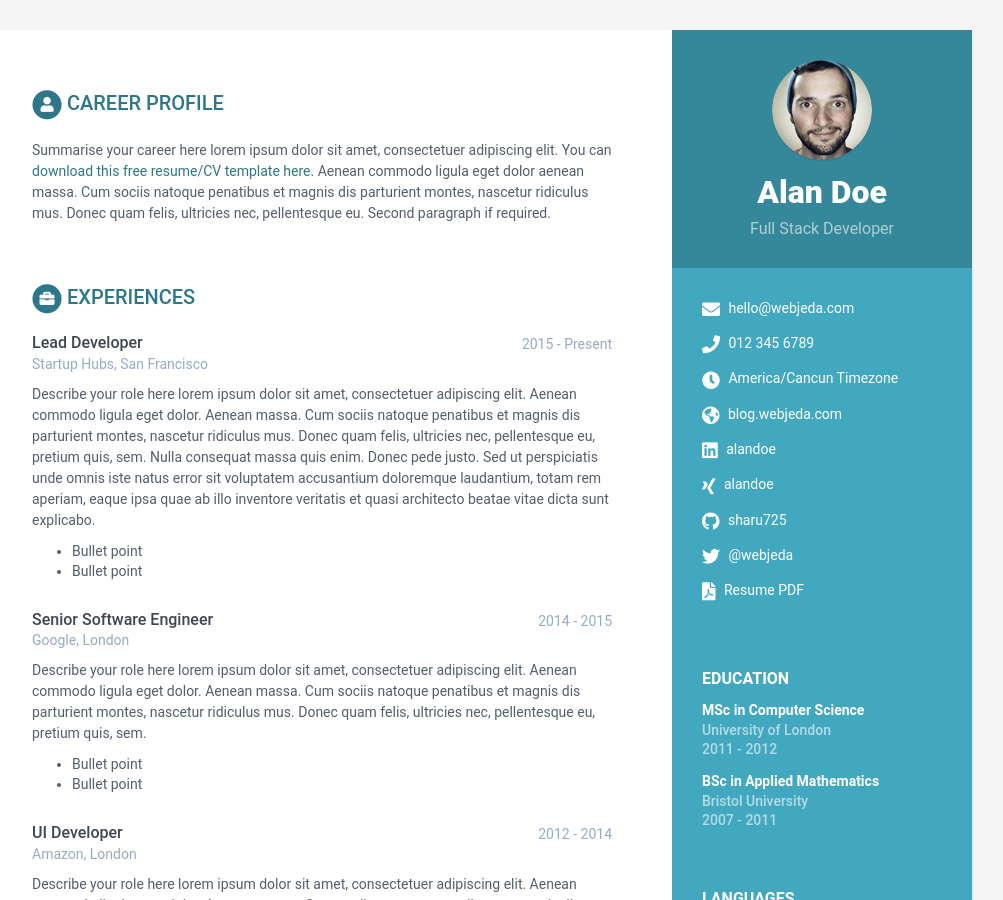
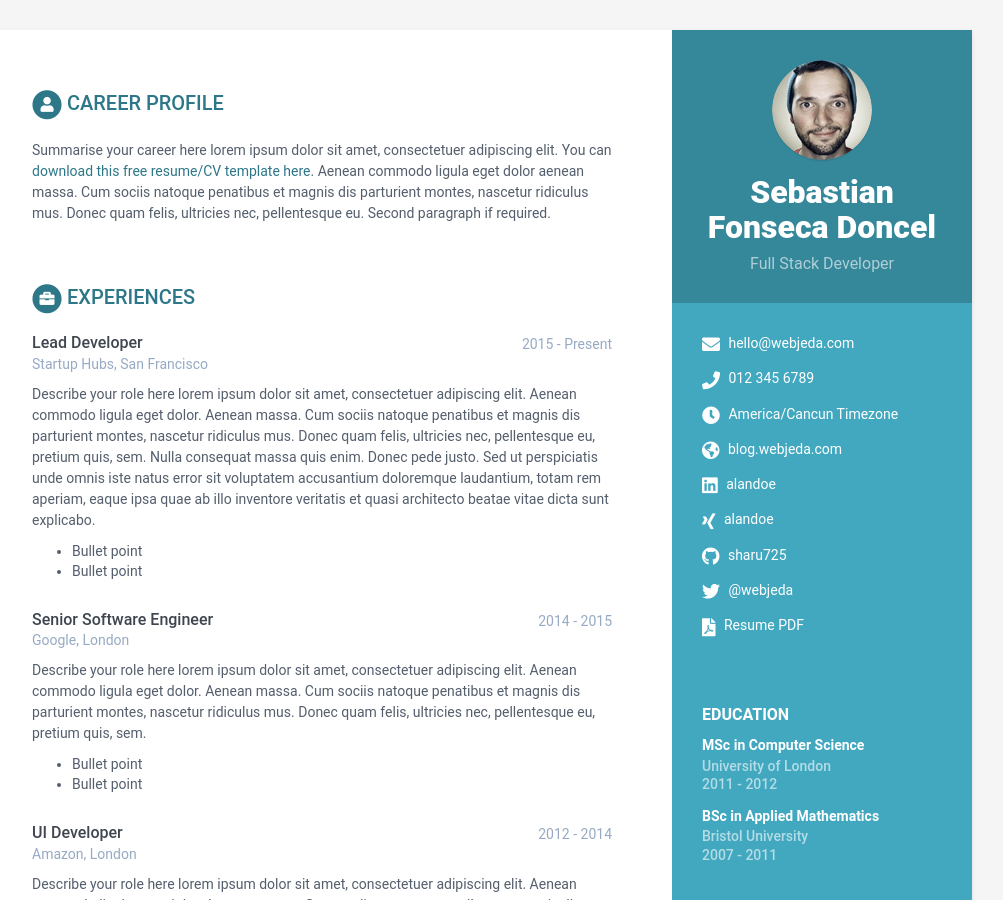
Before and after one commit to sefonseca/Fonseca-cv2, a Jekyll site: the page built from index.html, in a window 1280 px wide and 900 px high. Shown: the whole window, without its empty margins (168-1171 px from the left). Built offline with Jekyll 4.4.1, drawn with Linux system fonts in a browser that asks for light colours.

Commit message:
feature: actualizar nombre a <Nombre Completo>

```diff
--- a/_data/data.yml
+++ b/_data/data.yml
@@ -8,7 +8,7 @@ sidebar:
     education: True # set to False if you want education in main section instead of in sidebar
 
     # Profile information
-    name: Alan Doe
+    name: Sebastian Fonseca Doncel
     tagline: Full Stack Developer
     avatar: profile.png  #place a 100x100 picture inside /assets/images/ folder and provide the name of the file below
 
```
